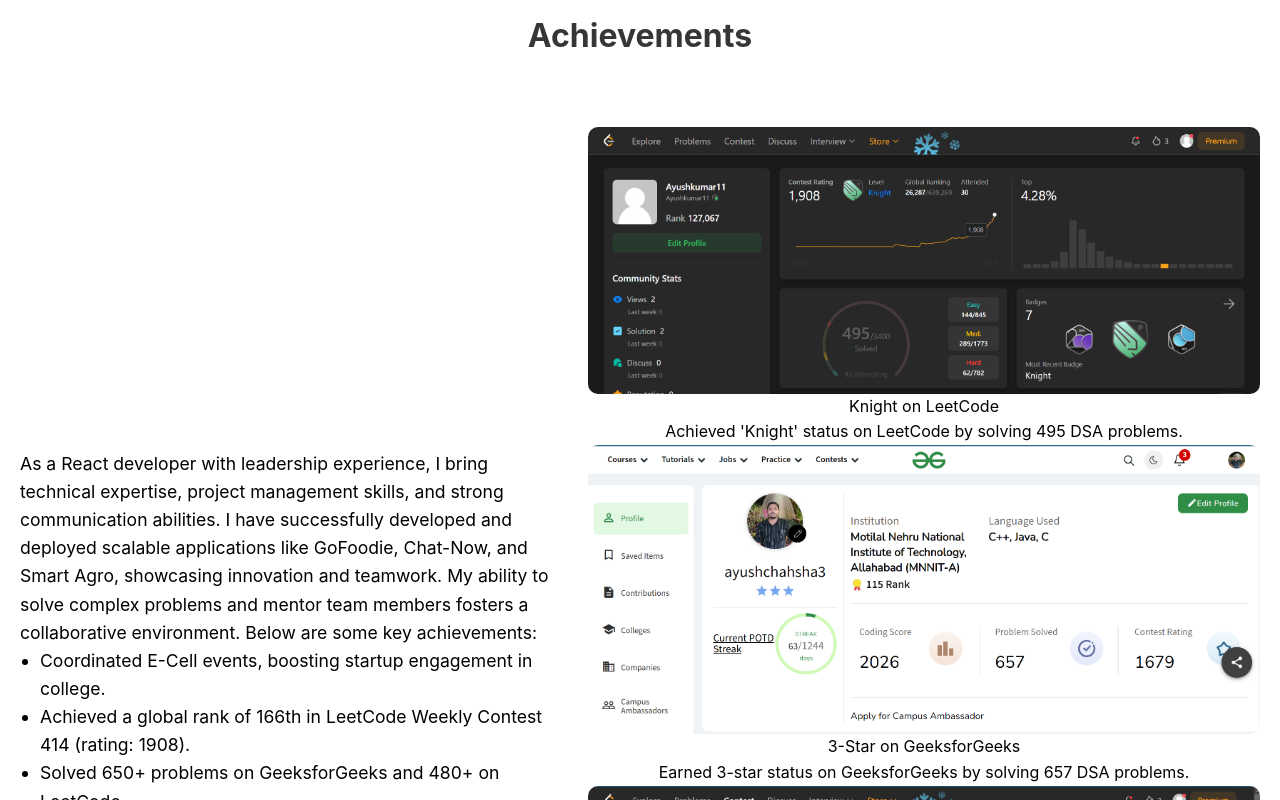
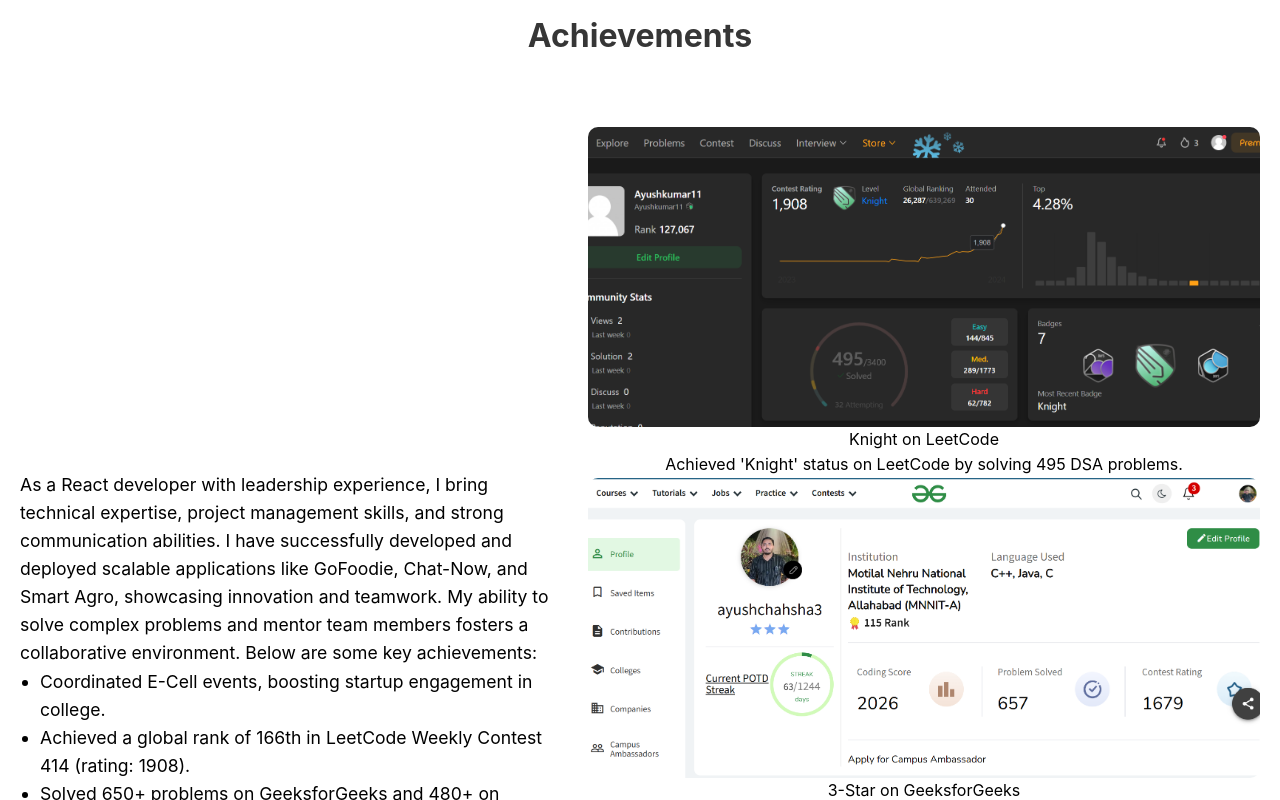
Before and after one commit to ayushchahat/pace-task, a Next.js app: page / in a window 1280 px wide. Shown: the part 2260-3060 px from the top of the page. Built offline with nearby package versions, Linux system fonts and the light colour scheme.

Commit message:
Adjusted the styling of image

```diff
--- a/app/styles/Achievements.module.css
+++ b/app/styles/Achievements.module.css
@@ -39,8 +39,9 @@
   }
 
   .carouselImage {
-    width: 100%;
-    height: auto;
+    width: 100%; /* Make all images the same width */
+    height: 300px; /* Set a fixed height for uniformity */
+    object-fit: cover; /* Ensure images maintain aspect ratio and fill space */
     border-radius: 10px;
   }
 
```
